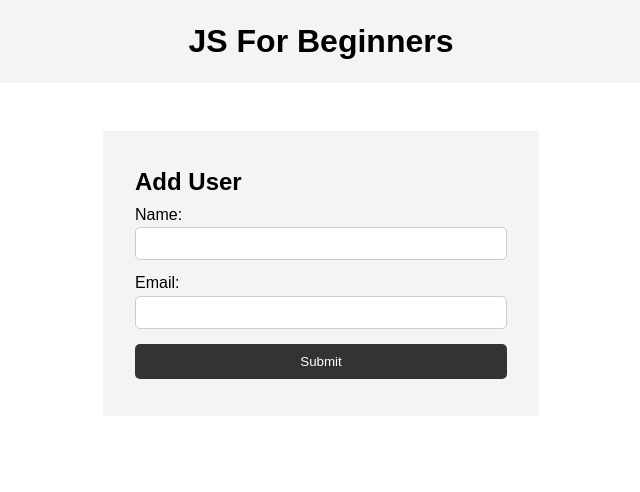
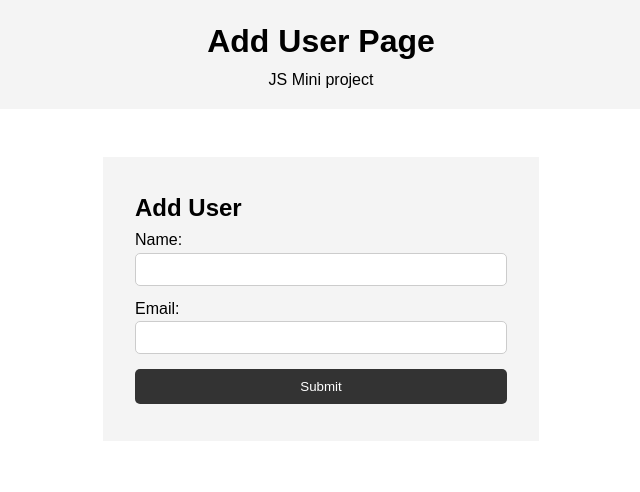
Before and after one commit to NK-dev-24/Small-webdev-Learning-Projects, a plain HTML site: page Add user page - JS Mini project/index.html in a window 1280 px wide. Shown: the whole page, without its empty margins (319-959 px from the left). Drawn offline with Linux system fonts and the light colour scheme.

Commit message:
Fix title in js mini project

```diff
--- a/Add user page - JS Mini project/index.html
+++ b/Add user page - JS Mini project/index.html
@@ -8,12 +8,13 @@
     <meta charset="UTF-8" />
     <meta name="viewport" content="width=device-width, initial-scale=1.0" />
     <meta http-equiv="X-UA-Compatible" content="ie=edge" />
-    <title>JS For Beginners</title>
+    <title>Add user page</title>
     <link rel="stylesheet" href="style.css">
   </head>
   <body>
     <header>
-      <h1>JS For Beginners</h1>
+      <h1>Add User Page </h1>
+      <p>JS Mini project</p>
     </header>
 
     <section class="container">
```
